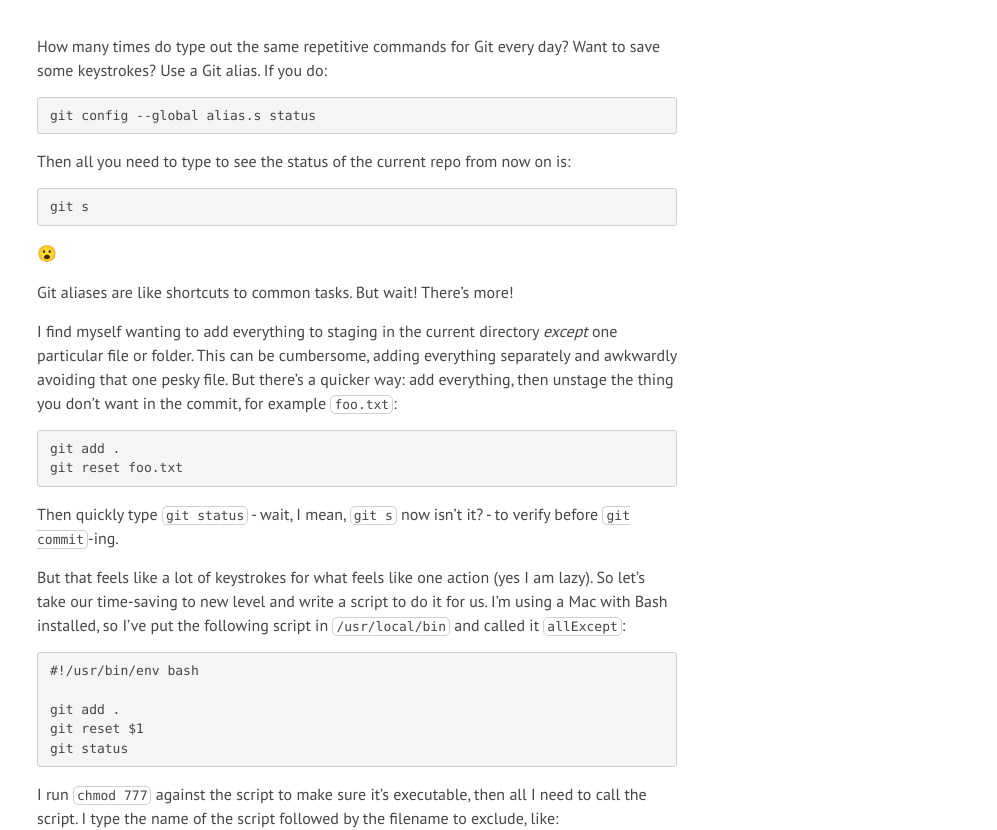
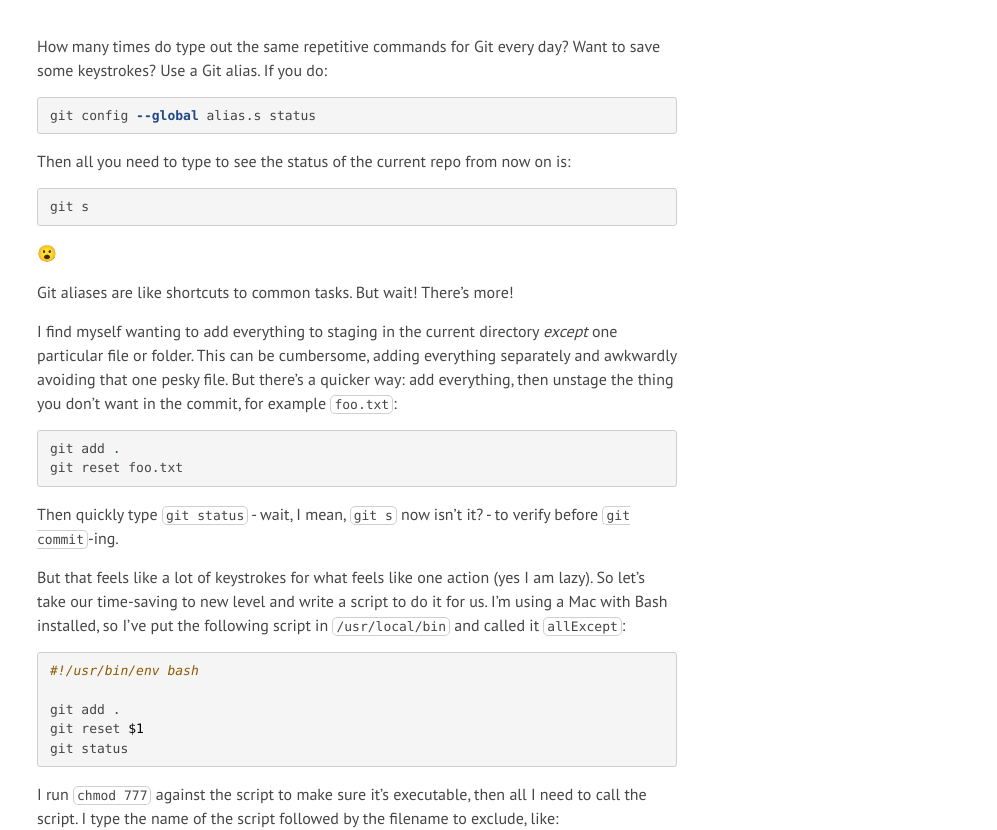
Before and after one commit to claire-codes/blog-com, a Jekyll site: the page built from _posts/2016-02-03-git-aliases.markdown, in a window 1280 px wide. Shown: the part 150-980 px from the top of the page, without its empty margins (283-1280 px from the left). Built offline with Jekyll 4.4.1, drawn with Linux system fonts in a browser that asks for light colours; nearby versions of some CDN libraries; emoji names are drawn with the system emoji font; comment, search, counter and statistics services are not loaded.

Commit message:
:sos: Format Git post & category

````diff
--- a/_posts/2016-02-03-git-aliases.markdown
+++ b/_posts/2016-02-03-git-aliases.markdown
@@ -8,15 +8,15 @@
 ---
 How many times do type out the same repetitive commands for Git every day? Want to save some keystrokes? Use a Git alias. If you do:
 
-```
+{% highlight bash %}
 git config --global alias.s status
-```
+{% endhighlight %}
 
 Then all you need to type to see the status of the current repo from now on is:
 
-```
+{% highlight bash %}
 git s
-```
+{% endhighlight %}
 
 :open_mouth:
 
@@ -24,28 +24,28 @@
 
 I find myself wanting to add everything to staging in the current directory _except_ one particular file or folder. This can be cumbersome, adding everything separately and awkwardly avoiding that one pesky file. But there's a quicker way: add everything, then unstage the thing you don't want in the commit, for example `foo.txt`:
 
-```
+{% highlight bash %}
 git add .
 git reset foo.txt
-```
+{% endhighlight %}
 
 Then quickly type `git status` - wait, I mean, `git s` now isn't it? - to verify before `git commit`-ing.
 
 But that feels like a lot of keystrokes for what feels like one action (yes I am lazy). So let's take our time-saving to new level and write a script to do it for us. I'm using a Mac with Bash installed, so I've put the following script in `/usr/local/bin` and called it `allExcept`:
 
-```
+{% highlight bash %}
 #!/usr/bin/env bash
 
 git add .
 git reset $1
 git status
-```
+{% endhighlight %}
 
 I run `chmod 777` against the script to make sure it's executable, then all I need to call the script. I type the name of the script followed by the filename to exclude, like:
 
-```
+{% highlight bash %}
 allExcept dont-add-me.txt
-```
+{% endhighlight %}
 
 The `$1` is the first argument to the script. The commands are executed and the status of the repo is printed out to the console. Boom! :punch::boom: What else could you create a shortcut for? It doesn't have to be Git-related, it could be any sequence of shell commands. :shell:
 
--- a/index.html
+++ b/index.html
@@ -8,7 +8,7 @@
 
   <div>
     <p>Filter by category:</p>
-    <input type="checkbox" data-category="ruby" id="ruby-check" onchange="displayFiltered()"/><label for="ruby-check">Ruby</label> <input type="checkbox" data-category="javascript" id="javascript-check" onchange="displayFiltered()"/><label for="javascript-check">JavaScript</label> <input type="checkbox" data-category="longread" id="longread-check" onchange="displayFiltered()"/><label for="longread-check">Longread</label> <input type="checkbox" data-category="heroku" id="heroku-check" onchange="displayFiltered()"/><label for="heroku-check">Heroku</label> <input type="checkbox" data-category="css" id="css-check" onchange="displayFiltered()"/><label for="css-check">CSS</label> <input type="checkbox" data-category="angularjs" id="angularjs-check" onchange="displayFiltered()"/><label for="angularjs-check">AngularJS</label>
+    <input type="checkbox" data-category="ruby" id="ruby-check" onchange="displayFiltered()"/><label for="ruby-check">Ruby</label> <input type="checkbox" data-category="javascript" id="javascript-check" onchange="displayFiltered()"/><label for="javascript-check">JavaScript</label> <input type="checkbox" data-category="longread" id="longread-check" onchange="displayFiltered()"/><label for="longread-check">Longread</label> <input type="checkbox" data-category="heroku" id="heroku-check" onchange="displayFiltered()"/><label for="heroku-check">Heroku</label> <input type="checkbox" data-category="css" id="css-check" onchange="displayFiltered()"/><label for="css-check">CSS</label> <input type="checkbox" data-category="angularjs" id="angularjs-check" onchange="displayFiltered()"/><label for="angularjs-check">AngularJS</label> <input type="checkbox" data-category="git" id="git-check" onchange="displayFiltered()"/><label for="git-check">Git</label>
   </div>
   <br />
 
````
